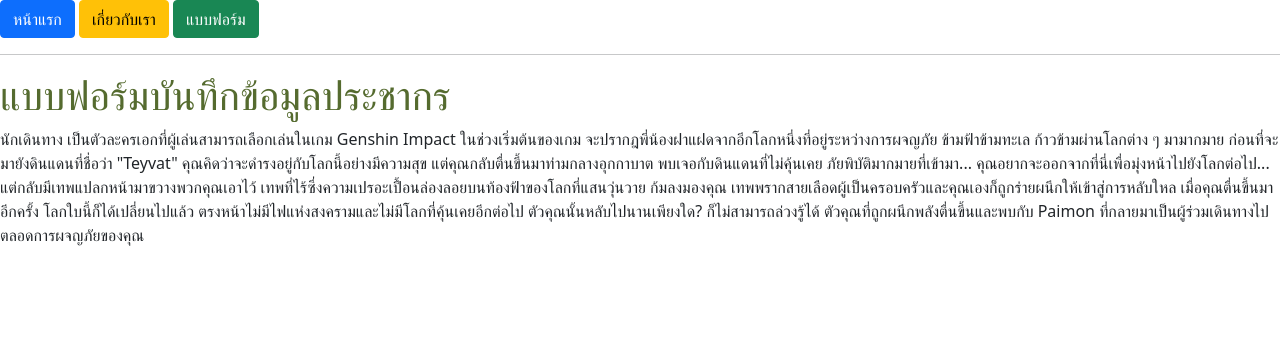
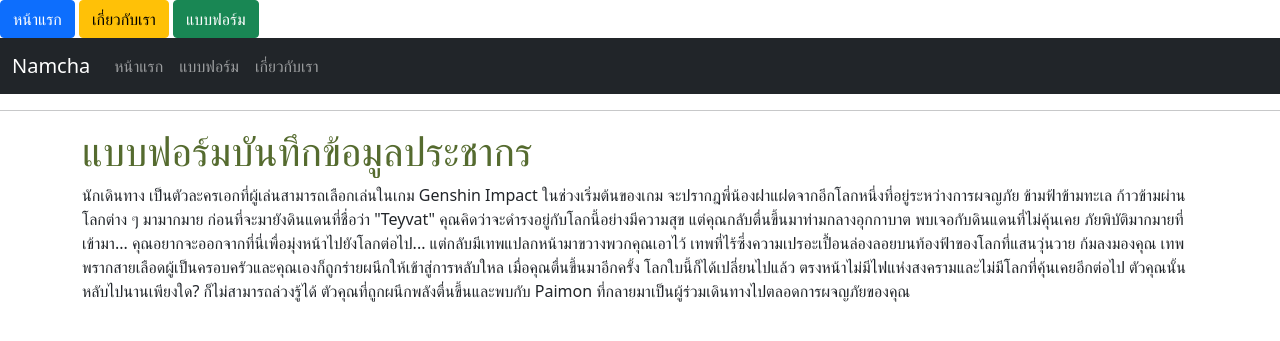
Before and after one commit to SkywalkerGK/django_1, a Django app: page /form in a window 1280 px wide. Shown: the top 341 px of the page. Run offline with Django 4.2, Linux system fonts and the light colour scheme.

Commit message:
Add-Navbar

```diff
--- a/myapp/templates/base.html
+++ b/myapp/templates/base.html
@@ -14,8 +14,30 @@
     <a href="/" class="btn btn-primary">หน้าแรก</a>
     <a href="/about" class="btn btn-warning">เกี่ยวกับเรา</a>
     <a href="/form" class="btn btn-success">แบบฟอร์ม</a>
+    <nav class="navbar navbar-expand-lg navbar-dark bg-dark">
+        <div class="container-fluid">
+          <a class="navbar-brand" href="/">Namcha</a>
+          <button class="navbar-toggler" type="button" data-bs-toggle="collapse" data-bs-target="#navbarNav" aria-controls="navbarNav" aria-expanded="false" aria-label="Toggle navigation">
+            <span class="navbar-toggler-icon"></span>
+          </button>
+          <div class="collapse navbar-collapse" id="navbarNav">
+            <ul class="navbar-nav">
+              <li class="nav-item">
+                <a class="nav-link" aria-current="page" href="/">หน้าแรก</a>
+              </li>
+              <li class="nav-item">
+                <a class="nav-link" href="/form">แบบฟอร์ม</a>
+              </li>
+              <li class="nav-item">
+                <a class="nav-link" href="/about">เกี่ยวกับเรา</a>
+              </li>
+            </ul>
+          </div>
+        </div>
+      </nav>
+
     <hr>
-    <div>
+    <div class="container my-2">
         {% block content %}
 
         {% endblock %}
```
